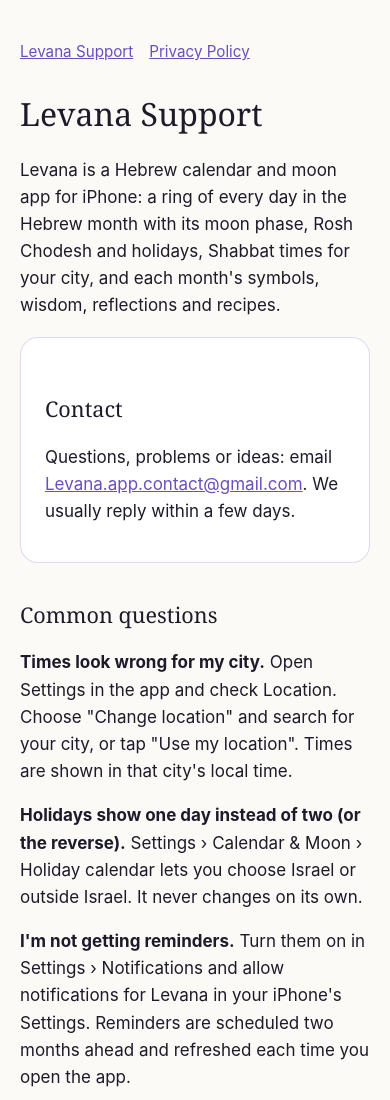
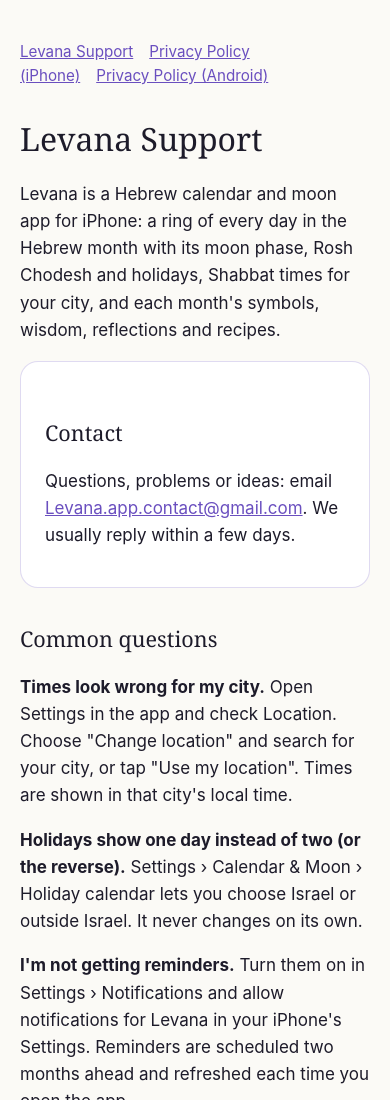
Before and after one commit to nmaiorsky/levana-site, a plain HTML site: page index.html in a window 390 px wide. Shown: the top 1100 px of the page. Drawn offline with Linux system fonts and the light colour scheme.

Commit message:
Menu: links to the iPhone and Android privacy policies

```diff
--- a/index.html
+++ b/index.html
@@ -8,7 +8,7 @@
 a{color:var(--accent)} em{color:var(--muted)} nav{font-size:.95rem;color:var(--muted);margin-bottom:24px} nav a{margin-right:16px}
 .card{background:var(--card);border:1px solid rgba(128,110,200,.25);border-radius:18px;padding:20px 24px;margin:16px 0}
 footer{margin-top:48px;color:var(--muted);font-size:.9rem}
-</style></head><body><main><nav><a href="./">Levana Support</a><a href="privacy.html">Privacy Policy</a></nav><h1>Levana Support</h1>
+</style></head><body><main><nav><a href="./">Levana Support</a><a href="privacy.html">Privacy Policy (iPhone)</a><a href="privacy-android.html">Privacy Policy (Android)</a></nav><h1>Levana Support</h1>
 <p>Levana is a Hebrew calendar and moon app for iPhone: a ring of every day in the Hebrew month with its moon phase, Rosh Chodesh and holidays, Shabbat times for your city, and each month's symbols, wisdom, reflections and recipes.</p>
 <div class="card"><h2>Contact</h2><p>Questions, problems or ideas: email <a href="mailto:Levana.app.contact@gmail.com">Levana.app.contact@gmail.com</a>. We usually reply within a few days.</p></div>
 <h2>Common questions</h2>
```
Also changed, not shown: privacy.html (+1 -1 lines).
